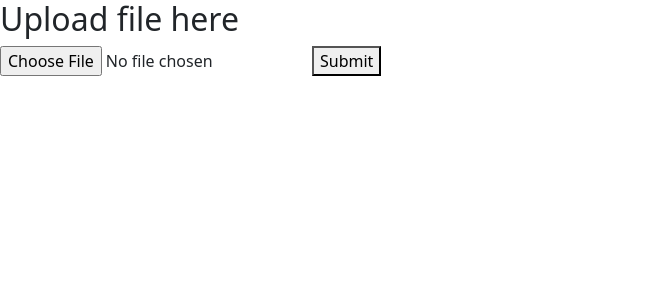
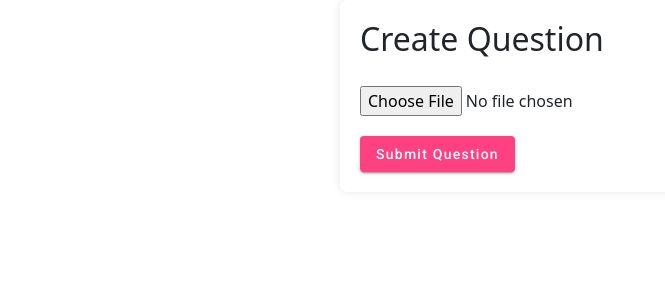
Before and after one commit to yibrino/workflowagile, an Angular app in the folder frontend/: page /question-import in a window 1280 px wide. Shown: the top 300 px of the page, without its empty margins (0-665 px from the left). Built offline with nearby package versions, Linux system fonts and the light colour scheme.

Commit message:
add basic styling and notifications

```diff
--- a/frontend/src/app/question-import/question-import.component.css
+++ b/frontend/src/app/question-import/question-import.component.css
@@ -0,0 +1,12 @@
+.exam-container {
+  max-width: 600px;
+  margin: auto;
+  padding: 20px;
+  box-shadow: 0 0 10px rgba(0, 0, 0, 0.1);
+  border-radius: 8px;
+  position: relative;
+}
+
+.upload-field {
+  padding: 20px 40px 20px 0;
+}
--- a/frontend/src/app/question-import/question-import.component.html
+++ b/frontend/src/app/question-import/question-import.component.html
@@ -1,9 +1,14 @@
-<div>
-  <div><h2>Upload file here</h2></div>
-  <input
-    type="file"
-    placeholder="Browse file"
-    (change)="onFileChange($event)"
-  />
-  <button (click)="onSubmit()">Submit</button>
+<div class="exam-container">
+  <h2>Create Question</h2>
+  <form class="exam-form">
+
+    <!-- Question text area in the center -->
+    <div class="upload-field">
+      <input  type="file" placeholder="Browse file" (change)="onFileChange($event)"/>
+    </div>
+
+    <div class="button-container">
+      <button mat-raised-button color="accent" type="button" (click)="onSubmit()">Submit Question</button>
+    </div>
+  </form>
 </div>
--- a/frontend/src/app/question-import/question-import.component.ts
+++ b/frontend/src/app/question-import/question-import.component.ts
@@ -2,6 +2,7 @@ import { Component } from '@angular/core';
 import * as XLSX from 'xlsx';
 import { QuestionService } from "../question-creation/question.service";
 import { Answer, Question } from "../question-creation/question.model";
+import { AlertService } from "../alert.service";
 
 @Component({
   selector: 'app-question-import',
@@ -15,7 +16,7 @@ export class QuestionImportComponent {
   questions: Question[] = []
 
 
-  constructor(private questionService: QuestionService) {}
+  constructor(private questionService: QuestionService, private alertService: AlertService) {}
 
   onFileChange(event: any) {
     const selectedFile = event.target.files[0];
@@ -87,15 +88,15 @@ export class QuestionImportComponent {
         question.answers.push(answer)
       })
 
-      // Assume the endpoint URL is 'http://localhost:3000/questions'
-
       this.questions.push(question)
-      console.log('ProcessdRow', question);
     })
 
     this.questionService.importQuestions(this.questions).subscribe(
       next => {
-        console.log(next)
+        this.alertService.showSuccessAlert(`Successfully added ${next} questions!`, 'Close', 5000)
+      },
+      error => {
+        this.alertService.showErrorAlert("An error occurred!", "Close", 5000)
       }
     )
   }
--- a/frontend/src/app/teacher-dashboard/teacher-dashboard.component.html
+++ b/frontend/src/app/teacher-dashboard/teacher-dashboard.component.html
@@ -5,6 +5,11 @@
     <span class="spacer"></span>
 
     <div class="button-container">
+
+      <button mat-button id="NewExam-Button" class="center-icon" routerLink="/question-import">
+        <span class="material-icons" >edit</span>
+        Import Questions
+      </button>
 
       <button mat-button id="NewExam-Button" class="center-icon" (click)="showChildComponent()">
         <span class="material-icons" >edit</span>
```
